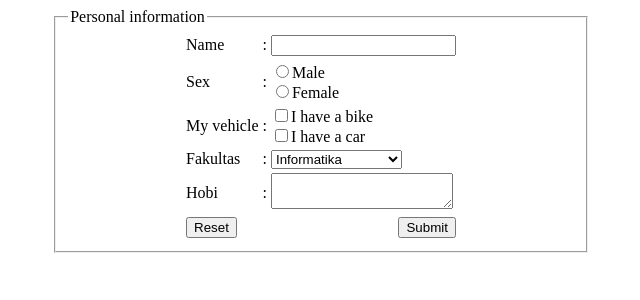
After one commit to RAI-ADF/RAI_Task_1, a PHP site: page /myForm2.php in a window 1280 px wide. The commit adds this page. Shown: the top 300 px of the page, without its empty margins (319-959 px from the left). Run offline with PHP 8.4, Linux system fonts and the light colour scheme.

Commit message:
Membuat myForm2.php dengan method POST

```diff
--- /dev/null
+++ b/myForm2.php
@@ -0,0 +1,63 @@
+<!DOCTYPE html>
+<html>
+<body>
+
+<form action="myResult.php" method="POST" >
+	<center>
+	<fieldset style="width:40%">
+	    <legend>Personal information</legend>
+	    <table>
+		    <tr>
+		    	<td>Name</td>
+		    	<td style="text-align:center">:</td>
+		    	<td><input type="text" name="firstname" value=""></td>
+		    </tr>
+		    <tr>
+		    	<input type="hidden" name="nim" value="1103124295">
+		    </tr>
+		    <tr>
+		    <td> Sex </td>
+		    <td style="text-align:center">:</td>
+		    <td>
+			<input type="radio" name="sex" value="male">Male <br>
+			<input type="radio" name="sex" value="male">Female
+		    </td>
+		    </tr>
+		    <tr>
+		    	<td>My vehicle</td>
+		    	<td style="text-align:center">:</td>
+		    	<td><input type="checkbox" name="vehicle" value="Bike">I have a bike
+					<br>
+					<input type="checkbox" name="vehicle" value="Car">I have a car
+		    	</td>
+		    </tr>
+		    <tr>
+		    	<td>Fakultas</td>
+		    	<td style="text-align:center">:</td>
+		    	<td>
+		    		<select name="fakultas">
+						<option value="FIF">Informatika</option>
+						<option value="FTE">Elektro</option>
+						<option value="FRI">FRI</option>
+						<option value="FKB">Komunikasi Bisnis</option>
+						<option value="FIT">Ilmu Terapan</option>
+					</select>
+				</td>
+		    </tr>
+		    <tr>
+		    	<td>Hobi</td>
+		    	<td style="text-align:center">:</td>
+		    	<td><textarea name ="hobi" clos="30" rows="2"></textarea></td>
+		    </tr>
+		    <tr>
+		    	<td><input type="reset" name="reset" value="Reset"></td>
+		    	<td></td>
+		    	<td style="text-align:right"><input type="submit" name="submit" value="Submit"></td>
+		    </tr>
+		</table>
+    </fieldset>
+    </center>
+</form>
+
+</body>
+</html>
--- a/myResult.php
+++ b/myResult.php
@@ -16,7 +16,7 @@ if(isset($_GET['submit'])){
 	echo "Jenis Kelamin ".@$_POST['sex']."<br>";
 	echo "Kendaraan ".@$_POST['vehicle']."<br>";
 	echo "Fakultas ".@$_POST['fakultas']."<br>";
-	echo "Alamat ".@$_POST['alamat']."<br>";
+	echo "Hobi ".@$_POST['hobi']."<br>";
 }else{
 	echo "hello";
 }
```
Also changed, not shown: myForm2.html (deleted, +0 -48 lines), README.md.
